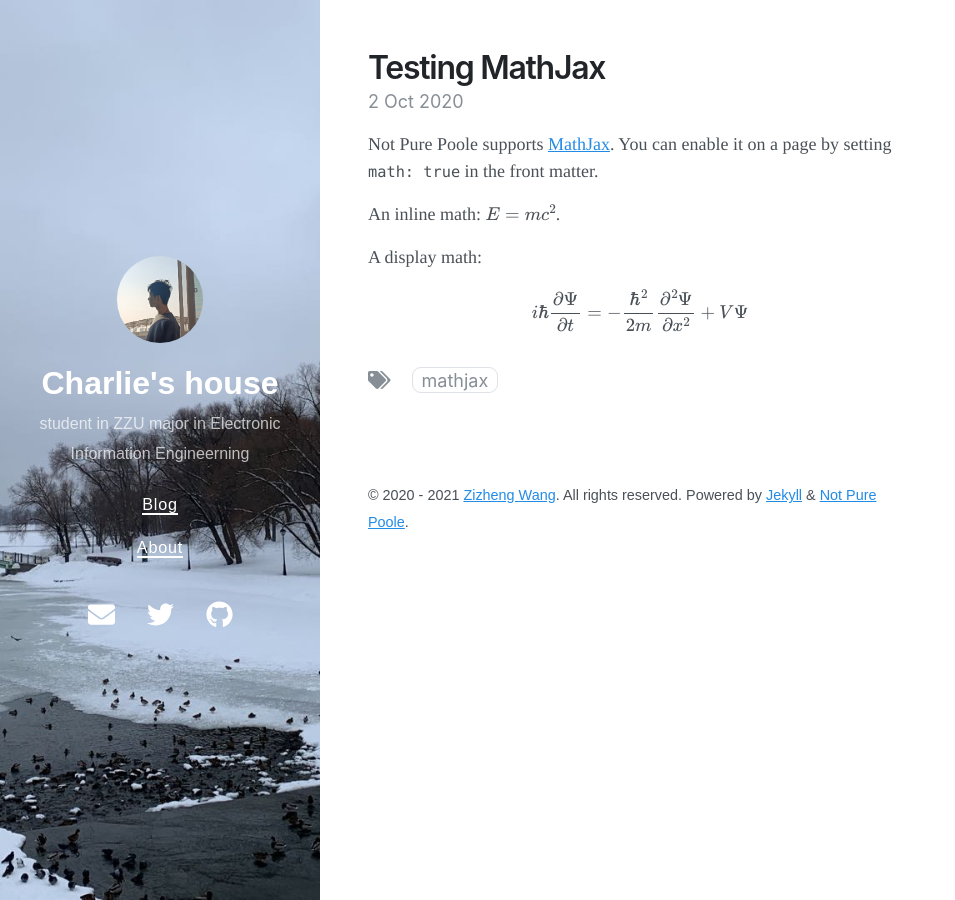
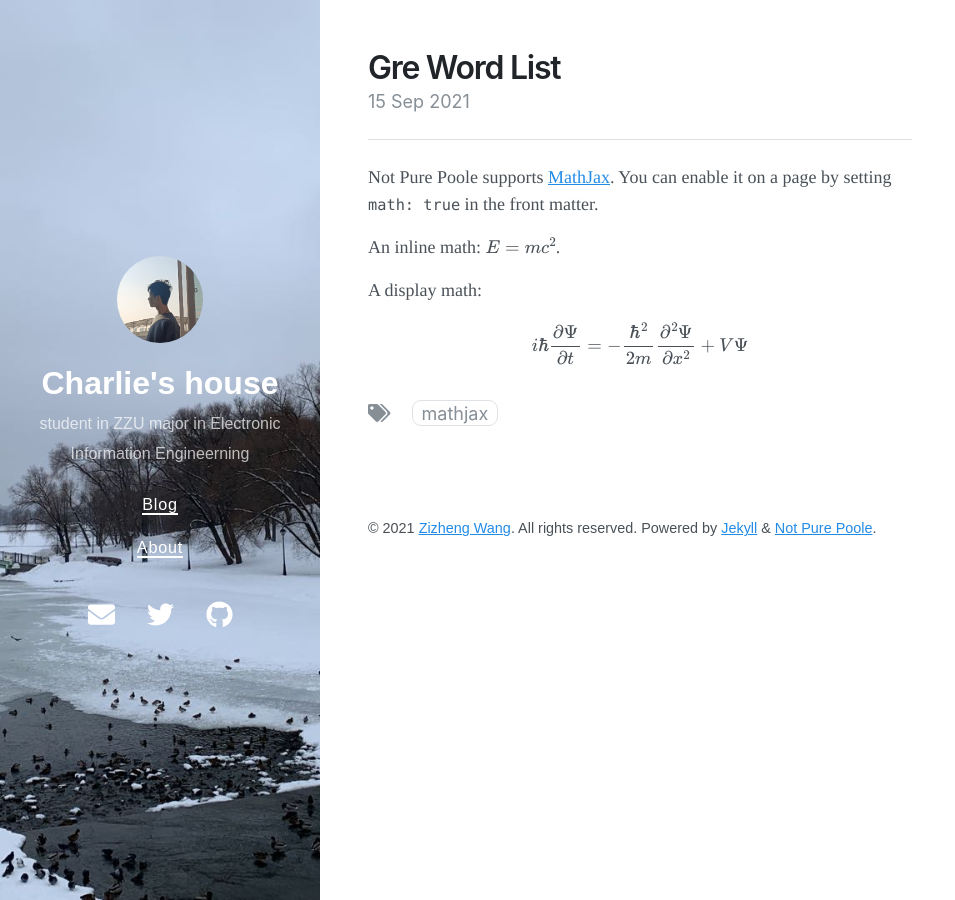
Before and after one commit to wzz1206/wzz1206.github.io, a Jekyll site: the page built from _posts/2021-9-15-Gre-Word-List.md, in a window 1280 px wide. Shown: the whole page, without its empty margins (0-955 px from the left). Built offline with Jekyll 4.4.1, drawn with Linux system fonts in a browser that asks for light colours; nearby versions of some CDN libraries.

Commit message:
Update and rename 2020-10-02-testing-mathjax.md to 2021-9-15-Gre-Word-List.md

```diff
--- a/_posts/2020-10-02-testing-mathjax.md
+++ b/_posts/2021-9-15-Gre-Word-List.md
@@ -1,10 +1,23 @@
 ---
 layout: post
-title: Testing MathJax
+title: Gre Word List
 tags: mathjax
 math: true
-date: 2020-10-02 15:32 +0800
+date: 2021-9-15 10:42 +0800
 ---
+
+
+
+
+
+
+
+
+
+
+
+
+------
 Not Pure Poole supports [MathJax](https://www.mathjax.org/). You can enable it on a page by setting `math: true` in the front matter.
 
 An inline math: \\\(E=mc^2\\\).
```
